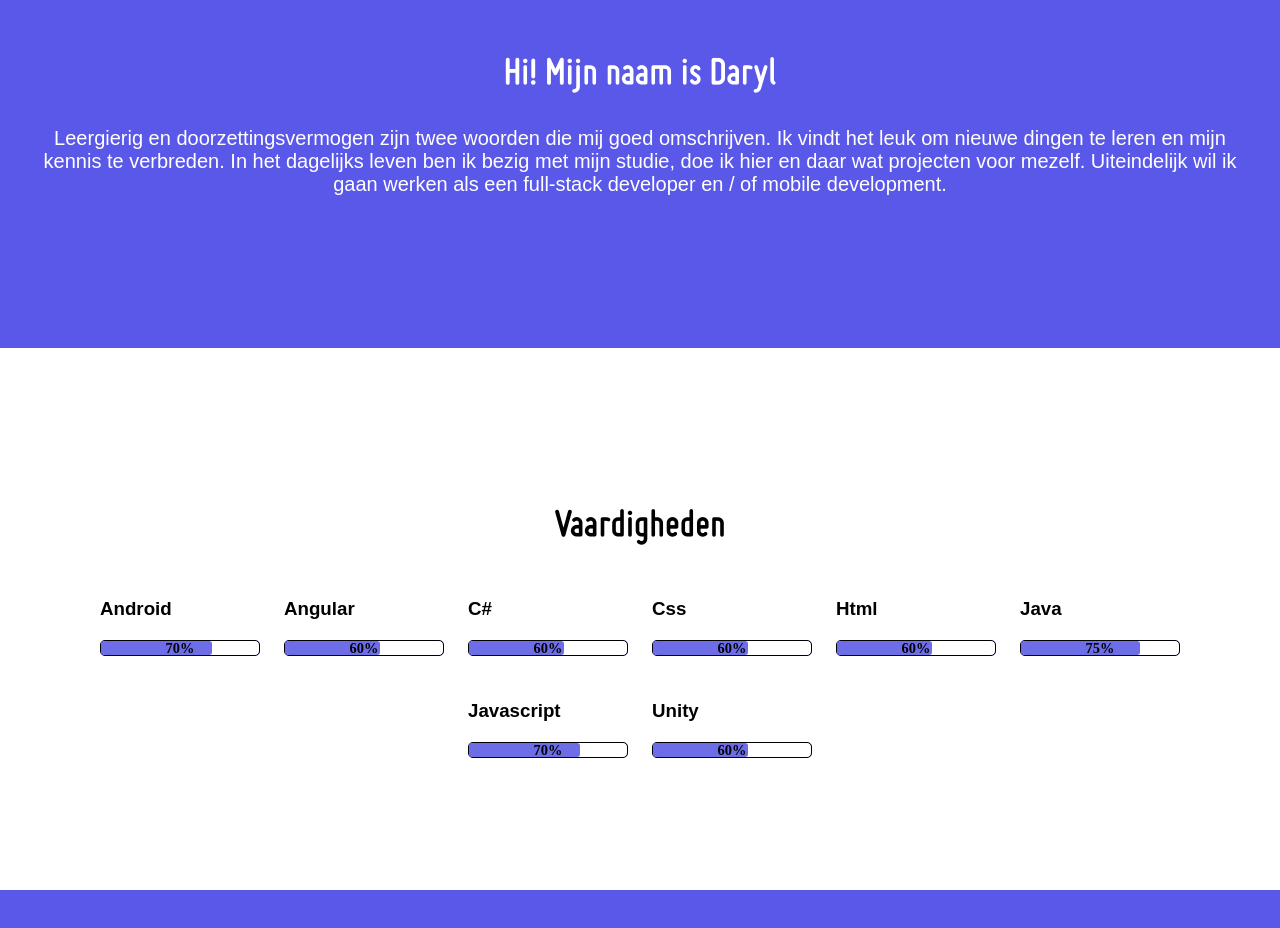
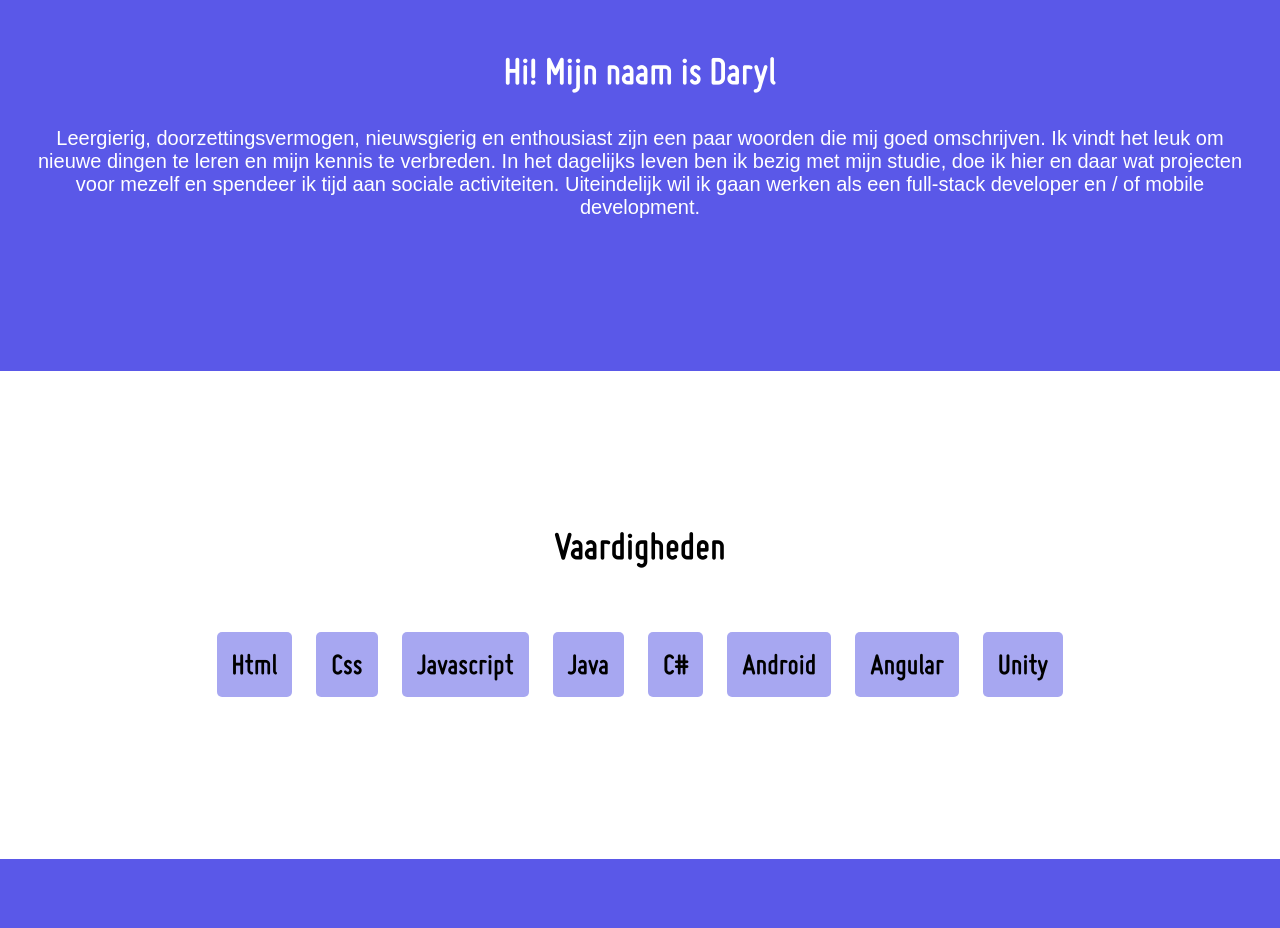
Before and after one commit to DarylvdBerg/Portfolio, an Angular app: page / in a window 1280 px wide. Shown: the part 640-1568 px from the top of the page. Built offline with nearby package versions, Linux system fonts and the light colour scheme; no server answers.

Commit message:
Changed layout of skills

```diff
--- a/src/app/main/main.component.html
+++ b/src/app/main/main.component.html
@@ -14,7 +14,7 @@
       <div class="column">
         <h1>Hi! Mijn naam is Daryl</h1>
         <p>
-          Leergierig en doorzettingsvermogen zijn twee woorden die mij goed omschrijven. Ik vindt het leuk om nieuwe dingen te leren en mijn kennis te verbreden. In het dagelijks leven ben ik bezig met mijn studie, doe ik hier en daar wat projecten voor mezelf. Uiteindelijk wil ik gaan werken als een full-stack developer en / of mobile development.
+          Leergierig, doorzettingsvermogen, nieuwsgierig en enthousiast zijn een paar woorden die mij goed omschrijven. Ik vindt het leuk om nieuwe dingen te leren en mijn kennis te verbreden. In het dagelijks leven ben ik bezig met mijn studie, doe ik hier en daar wat projecten voor mezelf en spendeer ik tijd aan sociale activiteiten. Uiteindelijk wil ik gaan werken als een full-stack developer en / of mobile development.
         </p>
       </div>
     </div>
@@ -24,8 +24,8 @@
   <div class="container">
     <h1 class="text-center">Vaardigheden</h1>
     <div class="columns skill">
-      <div *ngFor="let skill of skills | keyvalue">
-        <app-skill [skillName]="skill.key" [skillValue]="skill.value"></app-skill>
+      <div *ngFor="let skill of skills">
+        <app-skill [skillName]="skill"></app-skill>
       </div>
     </div>
   </div>
--- a/src/app/main/main.component.ts
+++ b/src/app/main/main.component.ts
@@ -16,16 +16,16 @@ export class MainComponent implements OnInit, OnDestroy {
   repositories: Repo[] = [];
   repositorySubscription!: Subscription;
 
-  skills: {[key: string]: number} = {
-    "Html": 60,
-    "Css": 60,
-    "Javascript": 70,
-    "Java": 75,
-    "C#": 60,
-    "Android": 70,
-    "Angular": 60,
-    "Unity": 60
-  };
+  skills = [
+    "Html",
+    "Css",
+    "Javascript",
+    "Java",
+    "C#",
+    "Android",
+    "Angular",
+    "Unity"
+  ];
 
   constructor(private service: GithubServiceService) { }
 
--- a/src/app/main/skill/skill.component.html
+++ b/src/app/main/skill/skill.component.html
@@ -1,4 +1,3 @@
 <div class="column">
   <h3>{{skillName}}</h3>
-  <progress class="progress-bar" value='{{skillValue}}' max="100"></progress>
 </div>
--- a/src/app/main/skill/skill.component.scss
+++ b/src/app/main/skill/skill.component.scss
@@ -1,29 +1,11 @@
 @import '../main.component.scss';
 
-progress::-webkit-progress-bar{
-  background-color: white;
-  border: 1px solid black;
-  border-radius: 5px;
+.column {
+  h3 {
+    background-color: rgba(109,109,232, 0.6);
+    padding: 15px;
+    border-radius: 5px;
+    font-family: Miso Bold, Arial;
+    font-size: 30px;
+  }
 }
-
-progress::-webkit-progress-value {
-  background: $base-color-light;
-  border-radius: 3px;
-}
-
-progress {
-  background: $base-color-light;
-  border-radius: 5px;
-  position: relative;
-}
-
-progress:before {
-  content: attr(value)'%';
-  font-weight: bold;
-  color: black;
-  text-align: center;
-  position: absolute;
-  font-size: 0.9em;
-  left: 0;
-  right: 0;
-}
```
